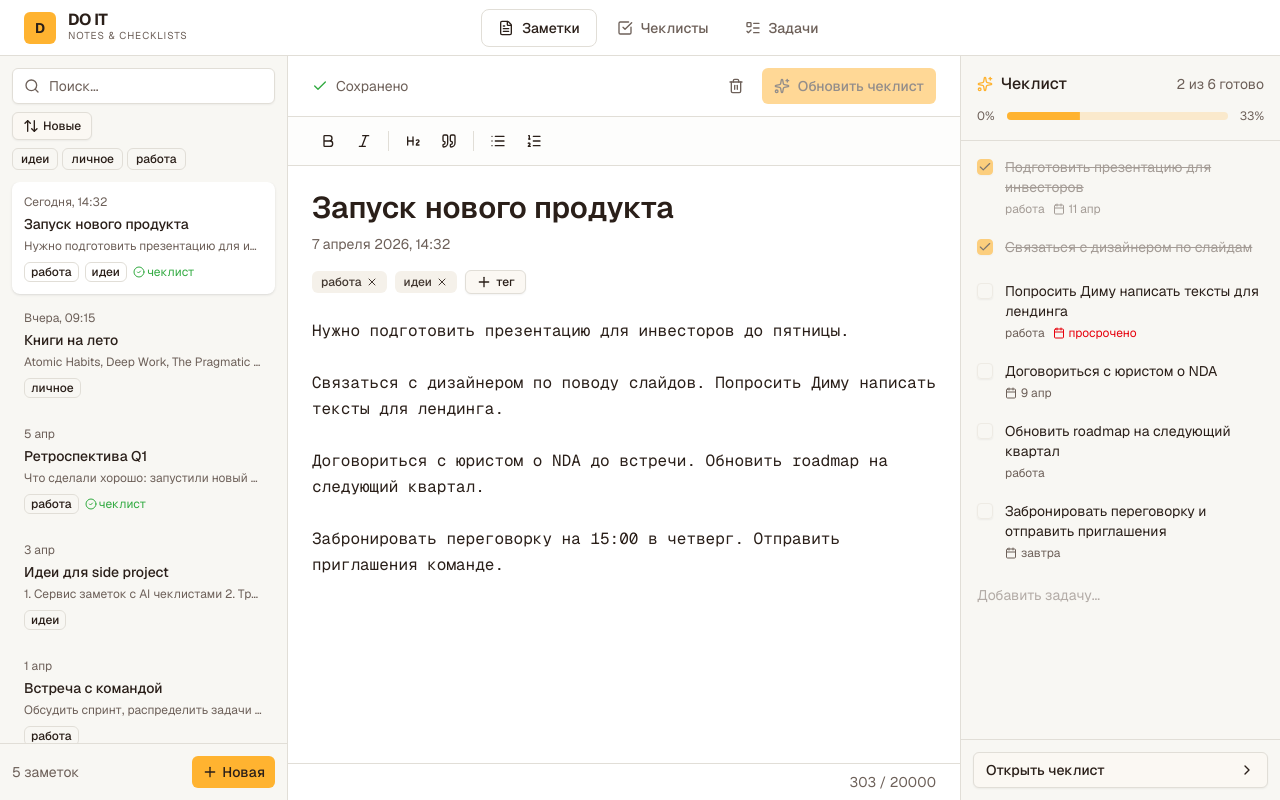
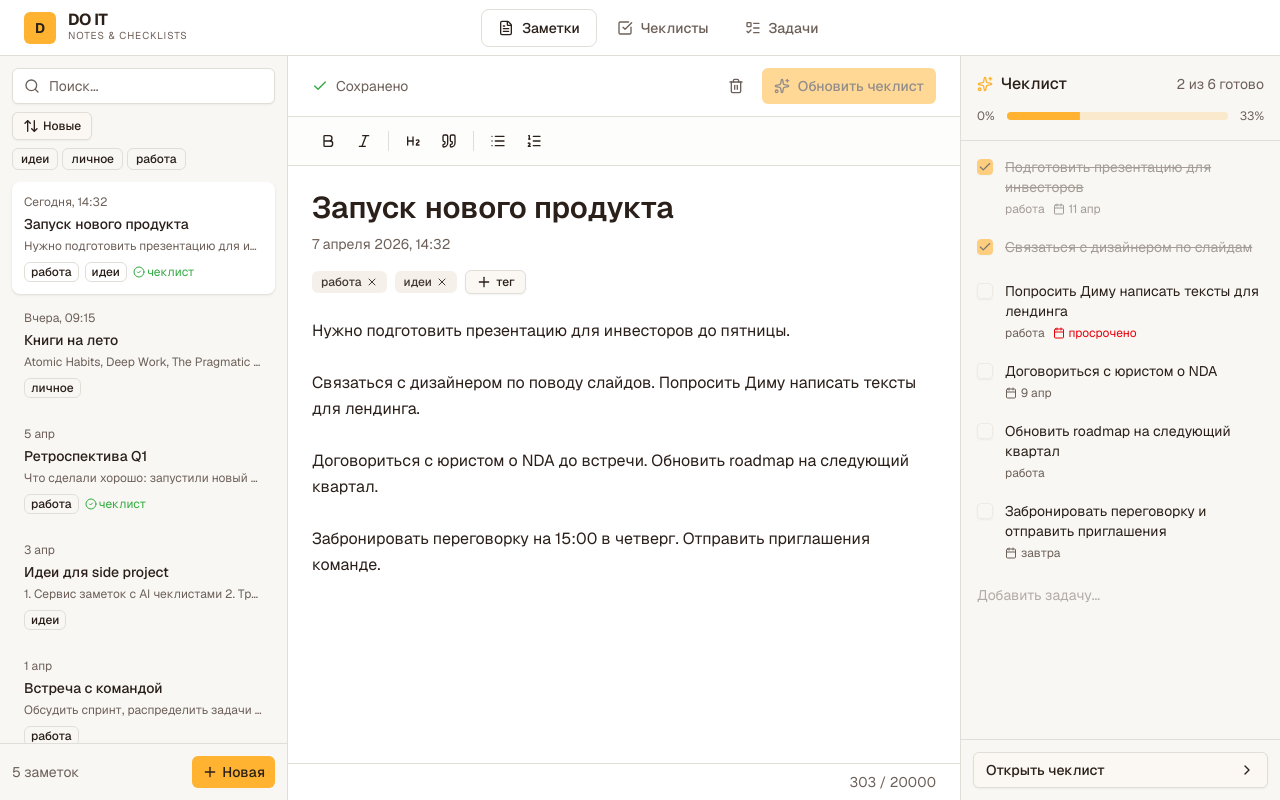
Before and after one commit to UsovSA1/v0-ai-checklist-generator, a Next.js app: page / in a window 1280 px wide. Built offline with nearby package versions, Linux system fonts and the light colour scheme.

Commit message:
fix: remove 'font-mono' from textarea\n\nRestore default font for notes to sans-serif (Geist).

```diff
--- a/components/note-editor.tsx
+++ b/components/note-editor.tsx
@@ -327,7 +327,7 @@ export function NoteEditor() {
               }
             }}
             placeholder="Начните писать заметку..."
-            className="w-full min-h-[400px] bg-transparent border-0 outline-none resize-none text-foreground leading-relaxed placeholder:text-muted-foreground/50 font-mono"
+            className="w-full min-h-[400px] bg-transparent border-0 outline-none resize-none text-foreground leading-relaxed placeholder:text-muted-foreground/50"
           />
         </div>
       </div>
```
